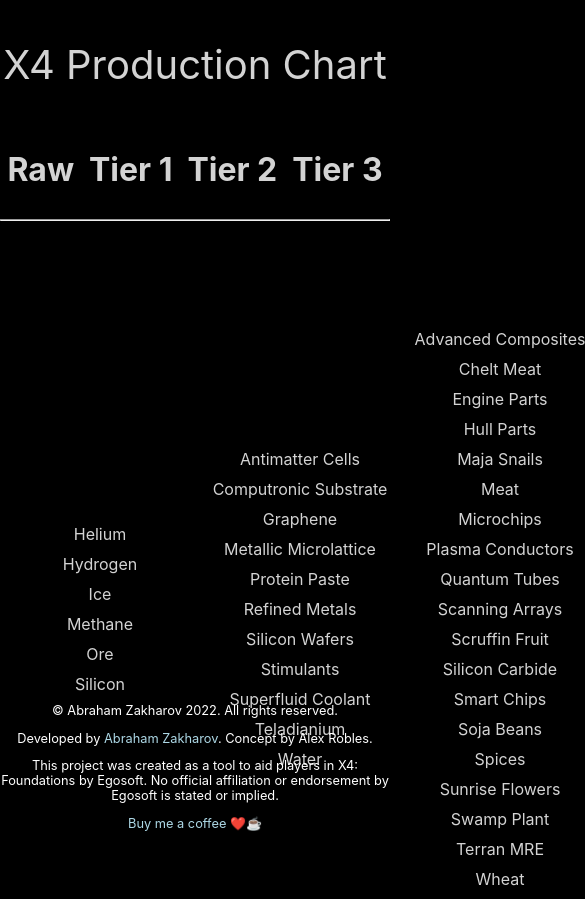
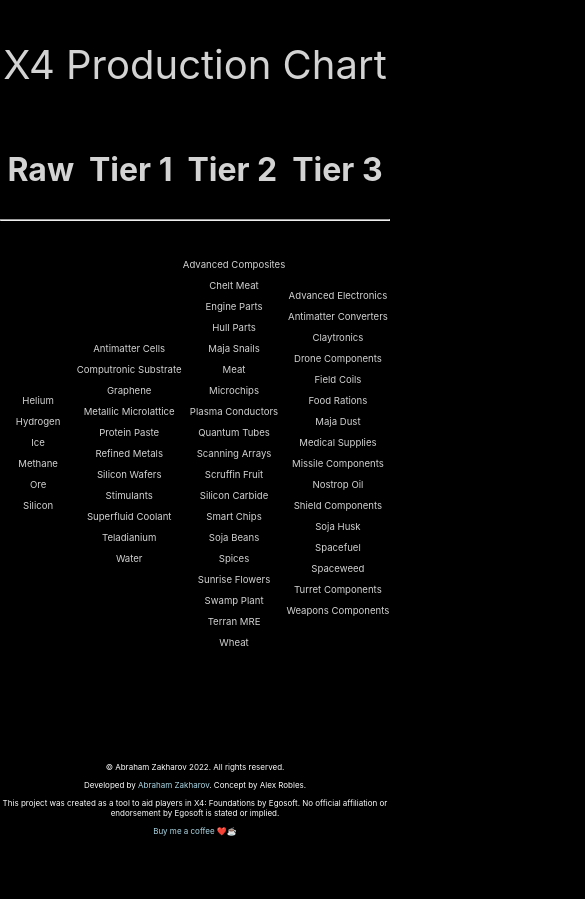
Before and after one commit to AbrahamZak/x4prodchart, a React (Create React App) app: page / in a window 390 px wide. Shown: the top 899 px of the page, 585 px wide, since content can reach past the window. After the commit the page ends 844 px from the top, so only its background shows below. Built offline with nearby package versions, Linux system fonts and the light colour scheme.

Commit message:
-Integrated firebase -Optimized mobile experience

```diff
--- a/package.json
+++ b/package.json
@@ -6,6 +6,7 @@
     "@testing-library/jest-dom": "^5.16.2",
     "@testing-library/react": "^12.1.2",
     "@testing-library/user-event": "^13.5.0",
+    "firebase": "^9.6.6",
     "react": "^17.0.2",
     "react-dom": "^17.0.2",
     "react-scripts": "5.0.0",
--- a/src/Components/Main.js
+++ b/src/Components/Main.js
@@ -1,7 +1,14 @@
 import React, { useState, useEffect } from "react";
 import styled from "styled-components";
 import Xarrow from "react-xarrows";
+import { initializeApp } from "firebase/app";
+import { getAnalytics } from "firebase/analytics";
 
+const Container = styled.div`
+    display: flex;
+  min-height: 100vh;
+  flex-direction: column;
+`
 const Title = styled.p`
     font-size: 40px;
     text-align: center;
@@ -23,6 +30,24 @@
             font-weight: bold;
         }
     }
+
+    @media only screen and (max-width: 600px) {
+    ul {
+        list-style-type: none;
+        padding: 0;
+        margin: 0;
+        display: inline-block;
+    }
+    li {
+        padding-bottom: 10px;
+        min-width: 75px;
+        font-size: 0.6rem;
+        cursor: pointer;
+        &:hover{
+            font-weight: bold;
+        }
+    }
+}
 `
 
 const Parent = styled.div`
@@ -30,6 +55,9 @@
     justify-content: space-around;
     align-items: center;
     padding-top: 100px;
+    @media only screen and (max-width: 600px) {
+        padding-top: 30px;
+    }
 `
 
 const Header = styled.div`
@@ -39,19 +67,39 @@
 `
 
 const Footer = styled.div`
-    position: fixed;
-    bottom: 0;
-    width: 100%;
-    color: white;
+    margin-top: auto;
     text-align: center;
     p {
+        color: white;
         font-size: 0.8rem;
     }
     a {
         color: lightblue;
         text-decoration: none;
     }
+    @media only screen and (max-width: 600px) {
+
+        p {
+            font-size: 0.5rem;
+        }
+    }
 `
+
+const firebaseConfig = {
+    apiKey: "x",
+    authDomain: "x4prodchart.firebaseapp.com",
+    projectId: "x4prodchart",
+    storageBucket: "x4prodchart.appspot.com",
+    messagingSenderId: "539389007677",
+    appId: "1:539389007677:web:61f198768847220f279754",
+    measurementId: "G-6HS7GYBVN4"
+};
+
+// Initialize Firebase
+/* eslint-disable no-unused-vars */
+const app = initializeApp(firebaseConfig);
+const analytics = getAnalytics(app);
+/* eslint-enable no-unused-vars */
 
 let currentClicked = "";
 
@@ -574,7 +622,7 @@
     }
 
     return (
-        <div>
+        <Container>
             <Title>X4 Production Chart</Title>
             <Header>
                 <Column><h1>Raw</h1></Column>
@@ -582,7 +630,7 @@
                 <Column><h1>Tier 2</h1></Column>
                 <Column><h1>Tier 3</h1></Column>
             </Header>
-            <hr />
+            <hr/>
             <Parent>
                 <Column>
                     <ul id="raw">
@@ -633,7 +681,7 @@
                 <p>This project was created as a tool to aid players in X4: Foundations by Egosoft. No official affiliation or endorsement by Egosoft is stated or implied.</p>
                 <p><a href='https://www.paypal.com/donate/?business=W2L8DZCKXZPCY&no_recurring=0&currency_code=USD' target="_blank" rel="noreferrer">Buy me a coffee ❤️☕</a></p>
             </Footer>
-        </div>
+        </Container>
     );
 };
 
--- a/src/index.css
+++ b/src/index.css
@@ -13,3 +13,8 @@
   font-family: source-code-pro, Menlo, Monaco, Consolas, 'Courier New',
     monospace;
 }
+
+hr {
+  margin-left: 0;
+  margin-right: 0;
+}
```
